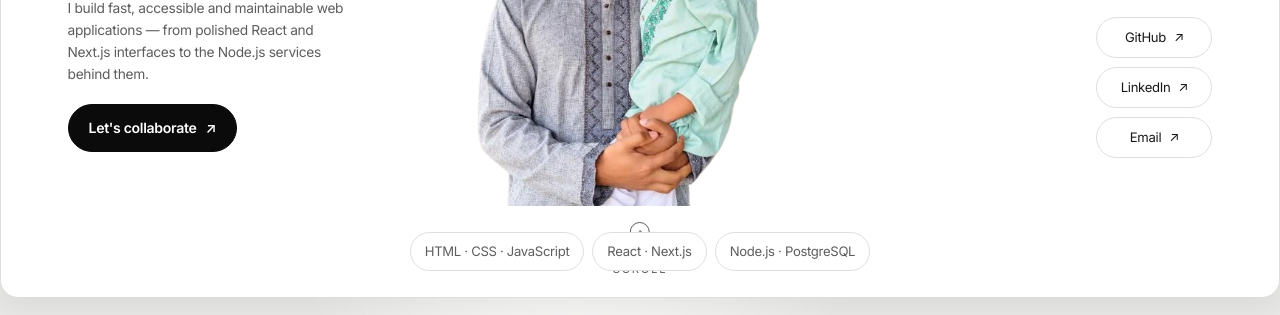
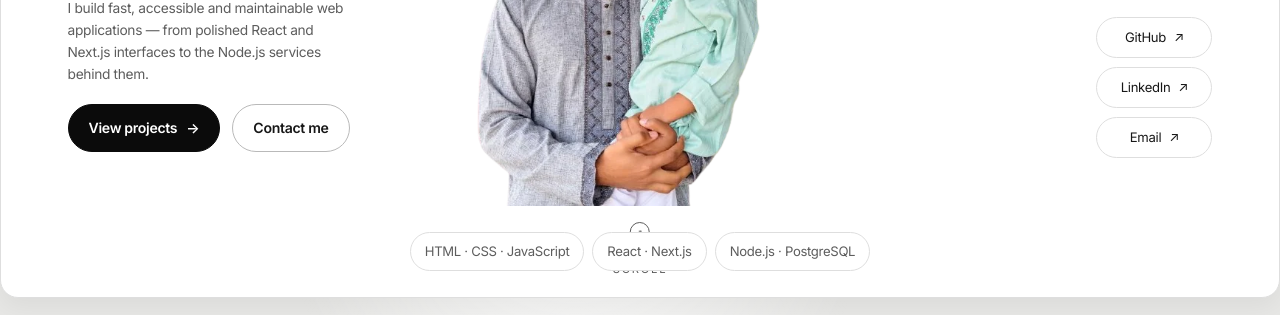
Before and after one commit to shawonhaque/shawonhaque.github.io, a plain HTML site: page index.html in a window 1280 px wide. Shown: the part 485-800 px from the top of the page. Drawn offline with Linux system fonts and the light colour scheme.

Commit message:
Give the hero both calls to action (#8)
The hero had a single button. It now carries the two the brief asks for:
"View projects" as the primary action and "Contact me" beside it.

Both sit in the existing .cta-row, so they share a row down to 360px and
each measures 49px tall. No horizontal overflow at 1280, 768, 430 or
360px, and the hero height is unchanged at 684px on desktop.

Co-authored-by: openhands <openhands@all-hands.dev>

```diff
--- a/index.html
+++ b/index.html
@@ -152,7 +152,10 @@
               I build fast, accessible and maintainable web applications — from polished
               React and Next.js interfaces to the Node.js services behind them.
             </p>
-            <a class="btn btn-primary" href="#contact">Let's collaborate<span aria-hidden="true"> ↗</span></a>
+            <div class="cta-row">
+              <a class="btn btn-primary" href="#projects">View projects<span aria-hidden="true"> →</span></a>
+              <a class="btn" href="#contact">Contact me</a>
+            </div>
           </div>
 
           <div class="hero-visual">
```
